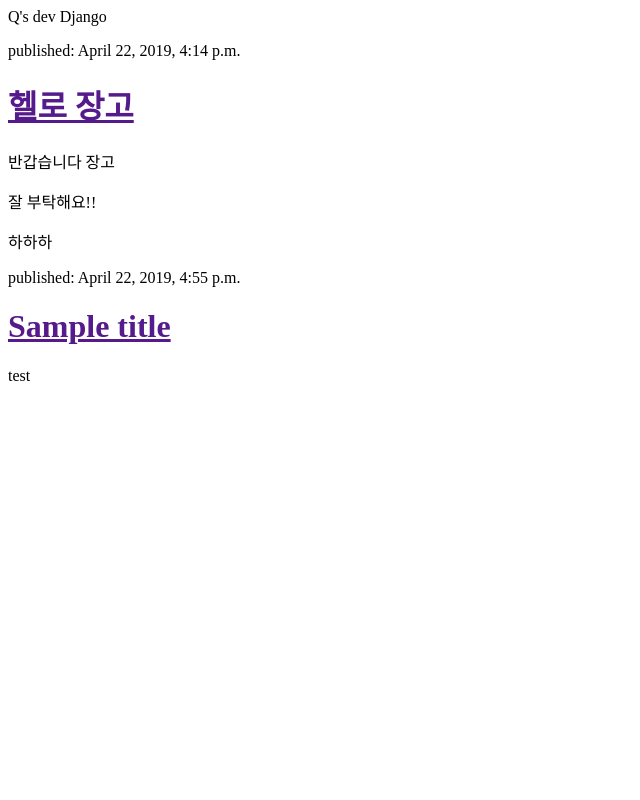
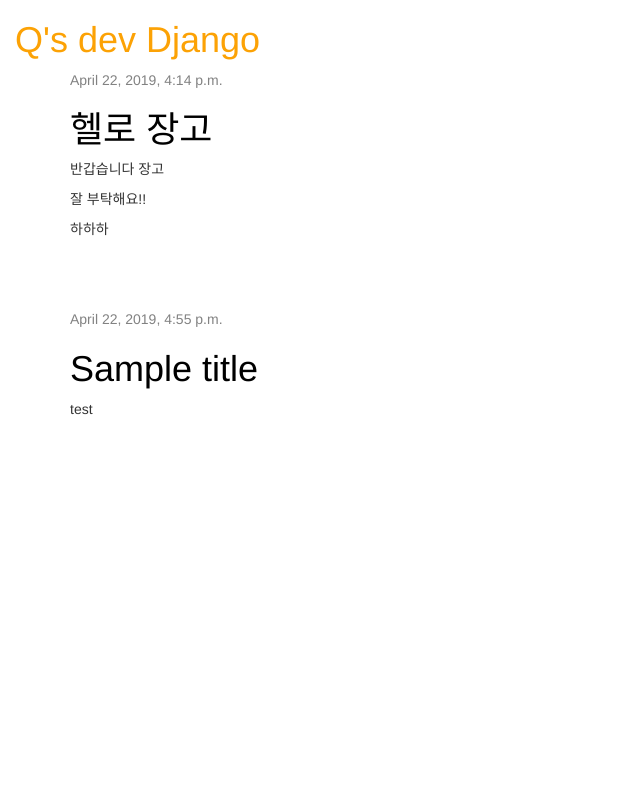
Before and after one commit to HyunQQ/Q-django, a Django app: page / in a window 1280 px wide. Shown: the whole page, without its empty margins (0-640 px from the left). Run offline with Django 3.2, Linux system fonts and the light colour scheme; data comes from the database, SQL or seed files in the repository; both versions use the stored data as it was after the commit; some libraries are stand-ins or nearby versions.

Commit message:
blog template 추가 및 css 적용

```diff
--- /dev/null
+++ b/blog/static/css/blog.css
@@ -0,0 +1,53 @@
+h1 a{
+    color: #FCA205;
+}
+
+body{
+    padding-left: 15px;
+}
+
+.page-header{
+    background-color: #ff9400;
+    margin-top : 0;
+    padding: 20px 20px 20px 40px;
+}
+
+.page-header h1, .page-header h1 a, .page-header h1 a:visited, .page-header h1 a:active{
+    color: #ffffff;
+    font-size: 36pt;
+    text-decoration: none;
+}
+
+.content {
+    margin-left: 40px;
+}
+/*
+h1, h2, h3, h4{
+
+} */
+.date{
+    color: #828282
+}
+
+.save{
+    float: right;
+}
+
+.post-form textarea, .post-form input{
+    width: 100%;
+}
+
+.top-menu, .top-menu:hover, .top-menu:visited{
+    color: #ffffff;
+    float: right;
+    font-size: 26pt;
+    margin-right: 20px;
+}
+
+.post{
+    margin-bottom: 70px;
+}
+
+.post h1 a, .post h1 a:visited{
+    color: #000000;
+}
--- /dev/null
+++ b/blog/templates/blog/base.html
@@ -0,0 +1,20 @@
+{% load staticfiles %}
+<html>
+    <head>
+        <h1><a href="">Q's dev Django</a></h1>
+        <link rel="stylesheet" href="//maxcdn.bootstrapcdn.com/bootstrap/3.2.0/css/bootstrap.min.css">
+        <link rel="stylesheet" href="//maxcdn.bootstrapcdn.com/bootstrap/3.2.0/css/bootstrap-theme.min.css">
+        <link rel="stylesheet" href="{% static 'css/blog.css' %}">
+    </head>
+    <body>
+        <div class = "content container">
+            <div class = "row">
+                <div class = "col-md-8">
+                    {% block content%}
+                    {% endblock%}
+                </div>
+            </div>
+
+        </div>
+    </body>
+</html>
--- a/blog/templates/blog/post_list.html
+++ b/blog/templates/blog/post_list.html
@@ -1,12 +1,16 @@
-<html>
-    <head>Q's dev Django</head>
-{% for post in posts%}
-    <div>
-        <p>published: {{post.published_date}} </p>
-        <h1><a href="">{{post.title}}</a></h1>
-        <p>{{post.text|linebreaks}}</p>
-    </div>
+{% extends "blog/base.html" %}
 
-{% endfor%}
+{% block content%}
+    {% for post in posts%}
+        <div class ="post">
+            <div class='date'>
+                    {{post.published_date}}
+            </div>
 
-</html>
+            <!-- <h1><a href="">{{post.title}}</a></h1> -->
+            <h1><a href="{% url 'post_detail' pk=post.pk %}">{{ post.title }}</a></h1>
+            <p>{{post.text|linebreaks}}</p>
+        </div>
+
+    {% endfor%}
+{% endblock %}
--- a/blog/urls.py
+++ b/blog/urls.py
@@ -3,4 +3,5 @@ from . import views
 
 urlpatterns=[
     url(r'^$', views.post_list, name='post_list'),
+    url(r'^post/(?P<pk>[0-9]+)/$', views.post_detail, name='post_detail'),
 ]
--- a/blog/views.py
+++ b/blog/views.py
@@ -1,4 +1,4 @@
-from django.shortcuts import render
+from django.shortcuts import render, get_object_or_404
 from django.utils import timezone
 from .models import Post
 
@@ -11,3 +11,12 @@ from .models import Post
 def post_list(request):
     posts = Post.objects.filter(published_date__lte = timezone.now()).order_by('published_date')
     return render(request, 'blog/post_list.html',{'posts':posts})
+
+def post_detail(request, pk):
+    # try:
+    #     post = Post.objects.get(pk=pk) # Post.DoesNotExist pk 가 없을 경우 500에러 처리를 막아준다.
+    # except Post.DoesNotExist:
+    #     raise Http404   # django.http.Http404
+
+    post = get_object_or_404(Post, pk=pk) # 위의 4줄과 같은 역할
+    return render(request, 'blog/post_detail.html', {'post':post})
```
Also changed, not shown: blog/templates/blog/post_detail.html (added, +14 -0 lines), db.sqlite3 (added).
